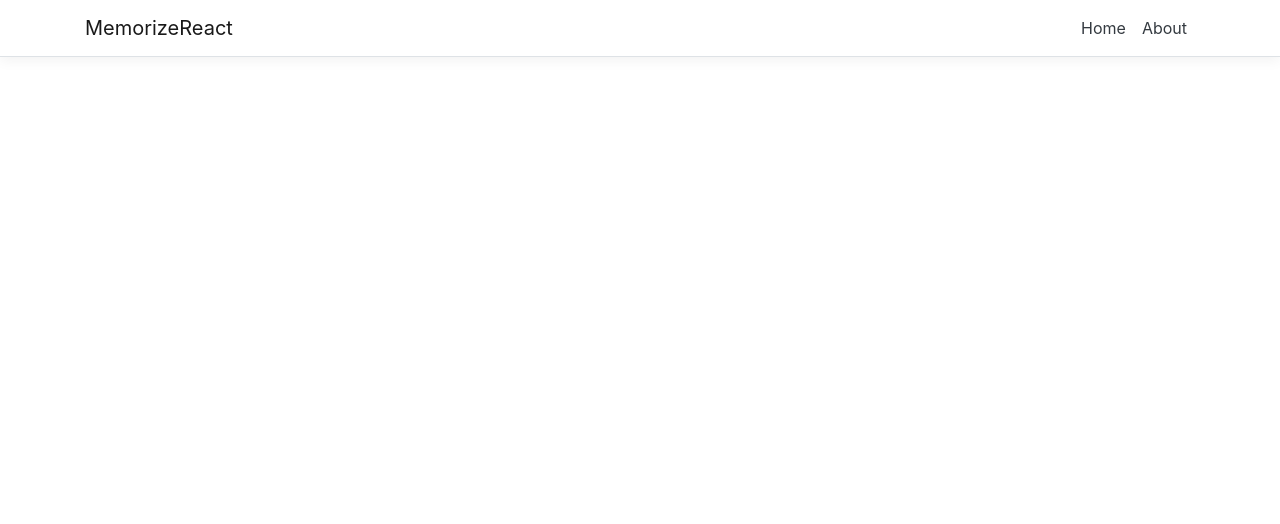
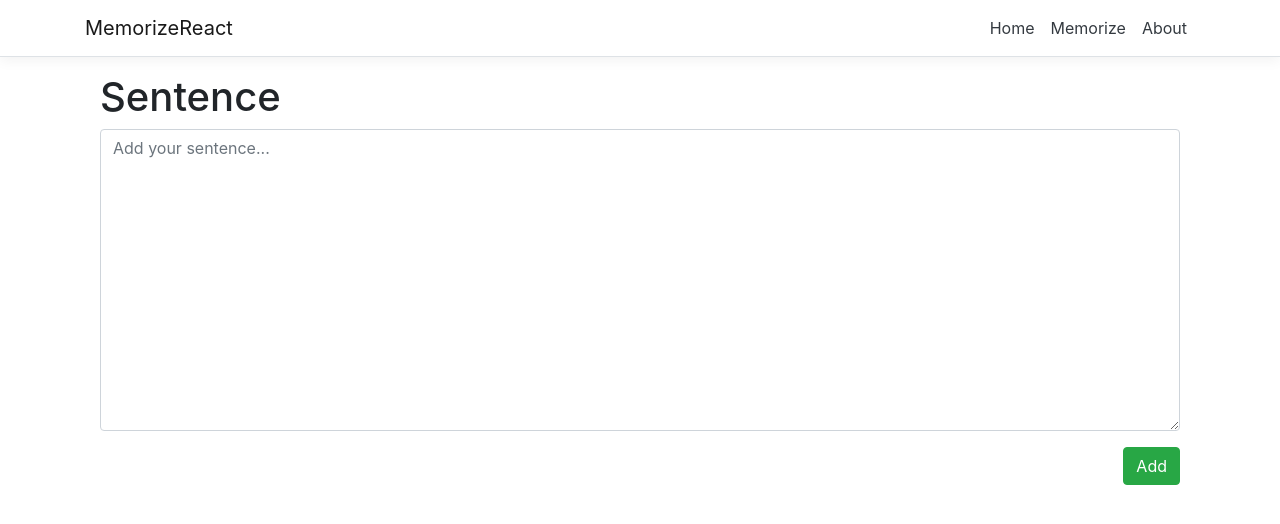
Before and after one commit to jakecook1/MemorizeReact, a React (Create React App) app in the folder ClientApp/: page /sentenceEdit in a window 1280 px wide. Shown: the top 524 px of the page. Built offline with nearby package versions, Linux system fonts and the light colour scheme.

Commit message:
Adding add sentence feature

```diff
--- a/ClientApp/src/App.js
+++ b/ClientApp/src/App.js
@@ -3,6 +3,8 @@ import { Route } from 'react-router';
 import Layout from './components/Common/Layout';
 import Home from './components/Home';
 import About from './components/About';
+import Memorize from './components/Memorize';
+import SentenceEdit from './components/SentenceEdit';
 import './custom.css'
 
 export default class App extends Component {
@@ -12,6 +14,8 @@ export default class App extends Component {
         return (
             <Layout>
                 <Route exact path='/' component={Home} />
+                <Route path='/memorize' component={Memorize} />
+                <Route path='/sentenceEdit' component={SentenceEdit} />
                 <Route path='/about' component={About} />
             </Layout>
         );
--- /dev/null
+++ b/ClientApp/src/components/Common/ButtonControl.js
@@ -0,0 +1,32 @@
+import React, { Component } from 'react';
+import PropTypes from 'prop-types';
+
+class ButtonControl extends Component {
+    render() {
+        let float = "float-" + this.props.float;
+
+        return (
+            <button
+                className={"btn btn-success " + float}
+                type={this.props.type}
+                onClick={this.props.onClick}>
+                    {this.props.text}
+            </button>
+        );
+    }
+}
+
+ButtonControl.propTypes = {
+    float: PropTypes.string,
+    type: PropTypes.string.isRequired,
+    text: PropTypes.string.isRequired,
+    onClick: PropTypes.func.isRequired
+}
+
+ButtonControl.defaultProps = {
+    float: 'right',
+    disabled: false,
+    type: 'submit'
+}
+
+export default ButtonControl;
--- a/ClientApp/src/components/Common/NavMenu.js
+++ b/ClientApp/src/components/Common/NavMenu.js
@@ -34,6 +34,9 @@ export class NavMenu extends Component {
                                     <NavLink tag={Link} className="text-dark" to="/">Home</NavLink>
                                 </NavItem>
                                 <NavItem>
+                                    <NavLink tag={Link} className="text-dark" to="/memorize">Memorize</NavLink>
+                                </NavItem>
+                                <NavItem>
                                     <NavLink tag={Link} className="text-dark" to="/about">About</NavLink>
                                 </NavItem>
                             </ul>
--- /dev/null
+++ b/ClientApp/src/components/Common/SentenceTextAreaControl.js
@@ -0,0 +1,44 @@
+import React, { Component, Fragment } from 'react';
+import PropTypes from 'prop-types';
+
+class SentenceTextAreaControl extends Component {
+    render() {
+        let inputClass = this.props.valid
+            ? "form-control border-danger shadow-error" : "form-control";
+        let messageClass = "form-text text-danger";
+
+        const label = this.props.label;
+
+        return (
+            <Fragment>
+                { label ? <label className="control-label">{label}</label> : null }
+                <textarea
+                    name={this.props.field}
+                    className={inputClass}
+                    rows={this.props.rows}
+                    placeholder={this.props.placeholder}
+                    value={this.props.value}
+                    onChange={this.props.onChange}>
+                </textarea>
+                <small id="error" className={messageClass}>
+                    {this.props.message}
+                </small>
+            </Fragment>
+        );
+    }
+}
+
+SentenceTextAreaControl.propTypes = {
+    field: PropTypes.string.isRequired,
+    value: PropTypes.string,
+    placeholder: PropTypes.string.isRequired,
+    valid: PropTypes.bool.isRequired,
+    message: PropTypes.string,
+    onChange: PropTypes.func.isRequired
+}
+
+SentenceTextAreaControl.defaultProps = {
+    valid: false
+}
+
+export default SentenceTextAreaControl;
--- a/ClientApp/src/components/Home.js
+++ b/ClientApp/src/components/Home.js
@@ -1,30 +1,23 @@
 import React, { Component } from 'react';
-import SentencesList from './Common/SentencesList';
+import { ListGroup, ListGroupItem } from 'reactstrap';
+import { Link } from 'react-router-dom';
 
 class Home extends Component {
     static displayName = Home.name;
 
-    constructor(props) {
-        super(props);
-
-        this.state = { sentences: [], loading: true };
-
-        fetch('api/Home/Sentences')
-            .then(response => response.json())
-            .then(data => {
-                this.setState({ sentences: data, loading: false });
-        });
-    }
-
     render() {
-        let contents = this.state.loading
-            ? <p><em>Loading...</em></p>
-            : <SentencesList sentences={this.state.sentences} />;
 
         return (
             <div>
                 <h1>Home</h1>
-                {contents}
+                <ListGroup>
+                    <ListGroupItem>
+                        <Link to="/sentenceEdit">Add Sentence</Link>
+                    </ListGroupItem>
+                    <ListGroupItem>
+                        <Link to="/memorize">Memorize</Link>
+                    </ListGroupItem>
+                </ListGroup>
             </div>
         );
     }
--- /dev/null
+++ b/ClientApp/src/components/Memorize.js
@@ -0,0 +1,31 @@
+import React, { Component } from 'react';
+import SentencesList from './Common/SentencesList';
+
+class Memorize extends Component {
+    constructor(props) {
+        super(props);
+
+        this.state = { sentences: [], loading: true };
+
+        fetch('api/Home/Sentences')
+            .then(response => response.json())
+            .then(data => {
+                this.setState({ sentences: data, loading: false });
+        });
+    }
+
+    render() {
+        let contents = this.state.loading
+            ? <p><em>Loading...</em></p>
+            : <SentencesList sentences={this.state.sentences} />;
+
+        return (
+            <div>
+                <h1>Memorize</h1>
+                {contents}
+            </div>
+        );
+    }
+}
+
+export default Memorize;
--- /dev/null
+++ b/ClientApp/src/components/SentenceEdit.js
@@ -0,0 +1,48 @@
+import React, { Component } from 'react';
+import { Container, Form, FormGroup } from 'reactstrap';
+import SentenceTextAreaControl from './Common/SentenceTextAreaControl';
+import ButtonControl from './Common/ButtonControl';
+
+class SentenceEdit extends Component {
+    constructor(props) {
+        super(props);
+
+        this.handleChange = this.handleChange.bind(this);
+        this.handleClick = this.handleClick.bind(this);
+    }
+
+    handleChange(e) {
+        alert(e.target.value);
+    }
+
+    handleClick(e) {
+        e.preventDefault();
+        alert("Clicked")
+    }
+
+    render() {
+
+        return (
+            <Container>
+                <h1>Sentence</h1>
+
+                <Form>
+                    <FormGroup>
+                        <SentenceTextAreaControl
+                            field={"sentence"}
+                            rows={12}
+                            placeholder={"Add your sentence..."}
+                            onChange={this.handleChange} />
+                    </FormGroup>
+
+                    <ButtonControl
+                        type={"button"}
+                        text={"Add"}
+                        onClick={this.handleClick} />
+                </Form>
+            </Container>
+        );
+    }
+}
+
+export default SentenceEdit;
```
Also changed, not shown: ClientApp/src/components/Counter.js (deleted, +0 -31 lines).
